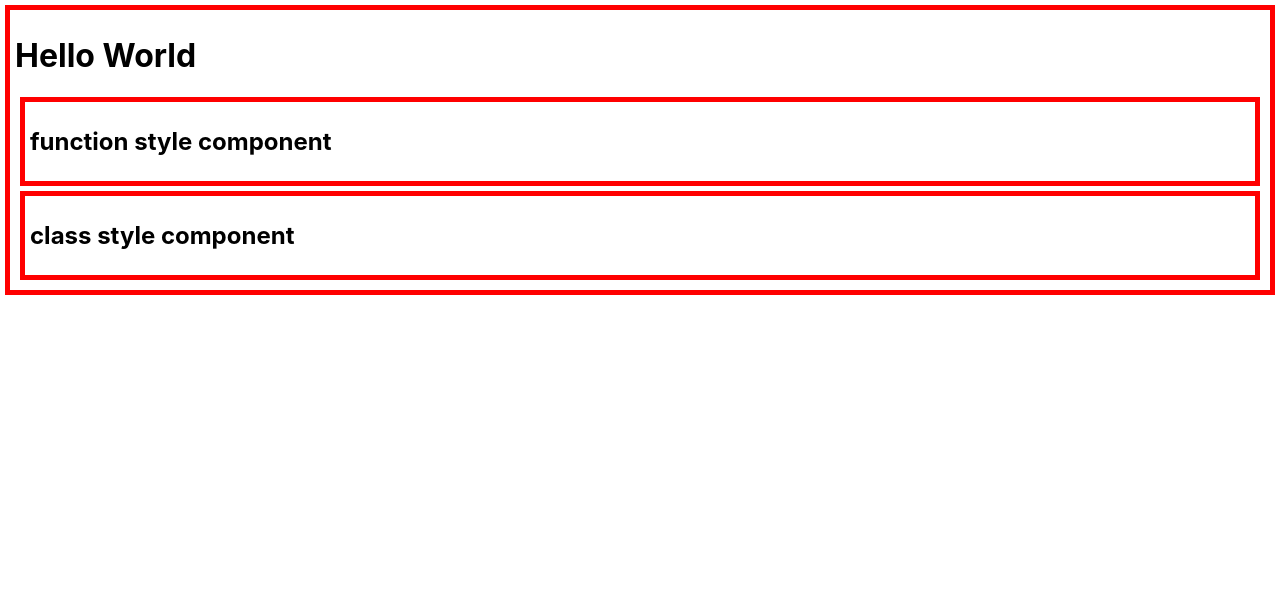
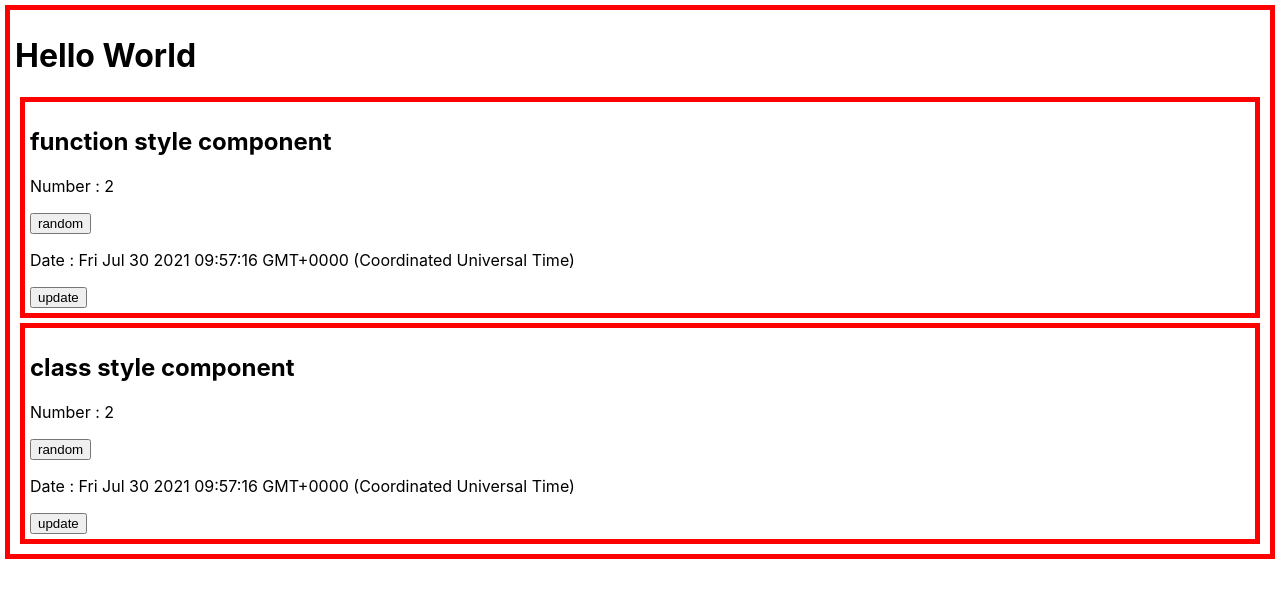
Before and after one commit to hanryu1109/easygoing, a React (Create React App) app in the folder func-class-style-coding/: page / in a window 1280 px wide. Shown: the top 598 px of the page. Built offline with nearby package versions, Linux system fonts and the light colour scheme.

Commit message:
update function vs class component (-ing)

```diff
--- a/func-class-style-coding/src/App.js
+++ b/func-class-style-coding/src/App.js
@@ -1,31 +1,82 @@
-import React from 'react';
+// import React from 'react';
+import React, { useState } from 'react';
 import './App.css';
+import { from } from 'pumpify';
 
 function App() {
   return (
     <div className="container">
       <h1>Hello World</h1>
-      <FuncComp></FuncComp>
-      <ClassComp></ClassComp>
+      <FuncComp initNumber={2} date={new Date().toString()}></FuncComp>
+      <ClassComp initNumber={2} date={new Date().toString()}></ClassComp>
     </div>
   );
 }
 
 //함수 스타일은 return 값만 만들어주면 걔가 바로 컴포넌트의 실제 모양이 된다.
-function FuncComp() {
+function FuncComp(props) {
+  //React.useState()//이렇게 호출하면 귀찮기 때문에 React를 import할 때 { useState } 를 같이 import 를 선언하면 된다.
+  var numberState = useState(props.initNumber); //state를 만들고 싶다면 useState에 어떤 값을 전달하면 우리가 만드는 그 state의 초기값이 된다.
+  var number = numberState[0]; //클래스로 state를 정의한 것과 같다.
+  //console.log(numberState); //return 된 것을 확인해보니 2개의 값으로 이루어진 배열이다. 배열이 가지고 있는 첫번째 값이 우리가 원하는 state 값이 될 것이다.
+  var setNumber = numberState[1]; //이게 클래스 방식에서 setState 해주는 것과 같다. 함수가 담겨져 있는데 함수를 통해서 state 값을 변경할 수 있다.
+
+  var dateState = useState(props.date);
+  var date = dateState[0];
+  var setDate = dateState[1];
+  // console.log(dateState);
+
+  //var [date, setDAte] = useState(props.date); //얘는 24 - 26line 과 같은 한 줄짜리 코드다임마!!
+
   return (
     <div className="container">
       <h2>function style component</h2>
+      {/* <p>Number : {props.initNumber}</p> */}
+      <p>Number : {number}</p>
+      <input type="button" value="random" onClick={
+        function() {
+          setNumber(Math.random());
+        } //.bind(this) 이 코드는 class 방식 컴포넌트에서 이벤트를 연결하기 위해 넣어주는 것이기 때문에 함수 방식 컴포넌트에서는 제거해준다.
+      }></input>
+      <p>Date : {date}</p>
+      <input type="button" value="update" onClick={
+        function() {
+          setDate(new Date().toString());
+        }
+      }>
+      </input>
     </div>
   )
 }
 
 //클래스 스타일은 render()메소드를 정의해서 걔 리턴 값이 UI, 즉 실제 모양이 된다.
 class ClassComp extends React.Component{
+  state = {
+    number : this.props.initNumber,
+    date: this.props.date,
+  } //state를 초기화 하고 그 state 값을 사용하고 , 변경하는 이 과정을 예전 함수 방식 컴포넌트에서는 할 수 없었다.
+  //함수 방식 컴포넌트는 props로 전달되는 값을 화면에 표시해주는 용도로 간단하게 사용할 컴포넌트에서만 머물렀음
+  //그러나 이제 hook을 통해서 함수 방식에서도 state를 사용할 수 있게 됨.
   render() {
     return (
       <div className="container">
         <h2>class style component</h2>
+        {/* <p>Number : {this.props.initNumber}</p>  */}
+        {/* 초기값을 설정해주지 않았을 때는 props값을 그대로 정의했는데 (이렇게, this.props.initNumber) */}
+        <p>Number : {this.state.number}</p>
+        {/* props값을 state로 줬기 때문에 state값을 바꿀때마다 render 메소드가 호출되면서 새로 달라진 state의 값이 시각적인 요소에 반영된다. */}
+        <input type="button" value="random" onClick={
+          function() {
+            this.setState({number:Math.random()});
+          }.bind(this) //.bind(this) 이 코드는 class 방식 컴포넌트에서 이벤트를 연결하기 위해 넣어주는 것
+        }></input>
+        {/* this.setState에 의해서 state안에 있는 number 값이 바뀌고 바뀌면 render 메서드가 다시 호출되면서 바뀐 결과가 반영된다. */}
+        <p>Date : {this.state.date}</p>
+        <input type="button" value="update" onClick={
+          function() {
+            this.setState({date: new Date().toString()});
+          }.bind(this)
+        }></input>
       </div>
     )
   }
```
